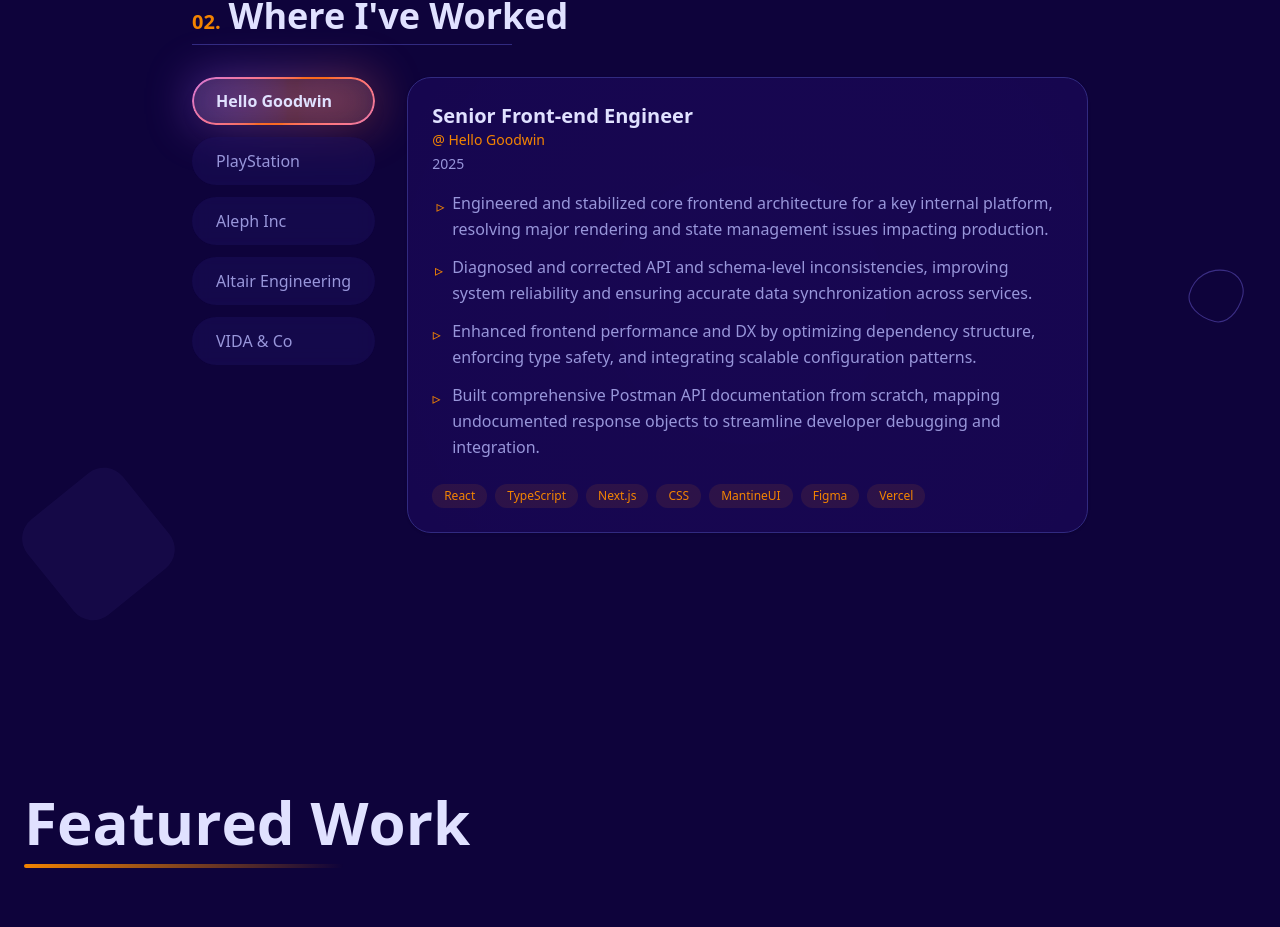
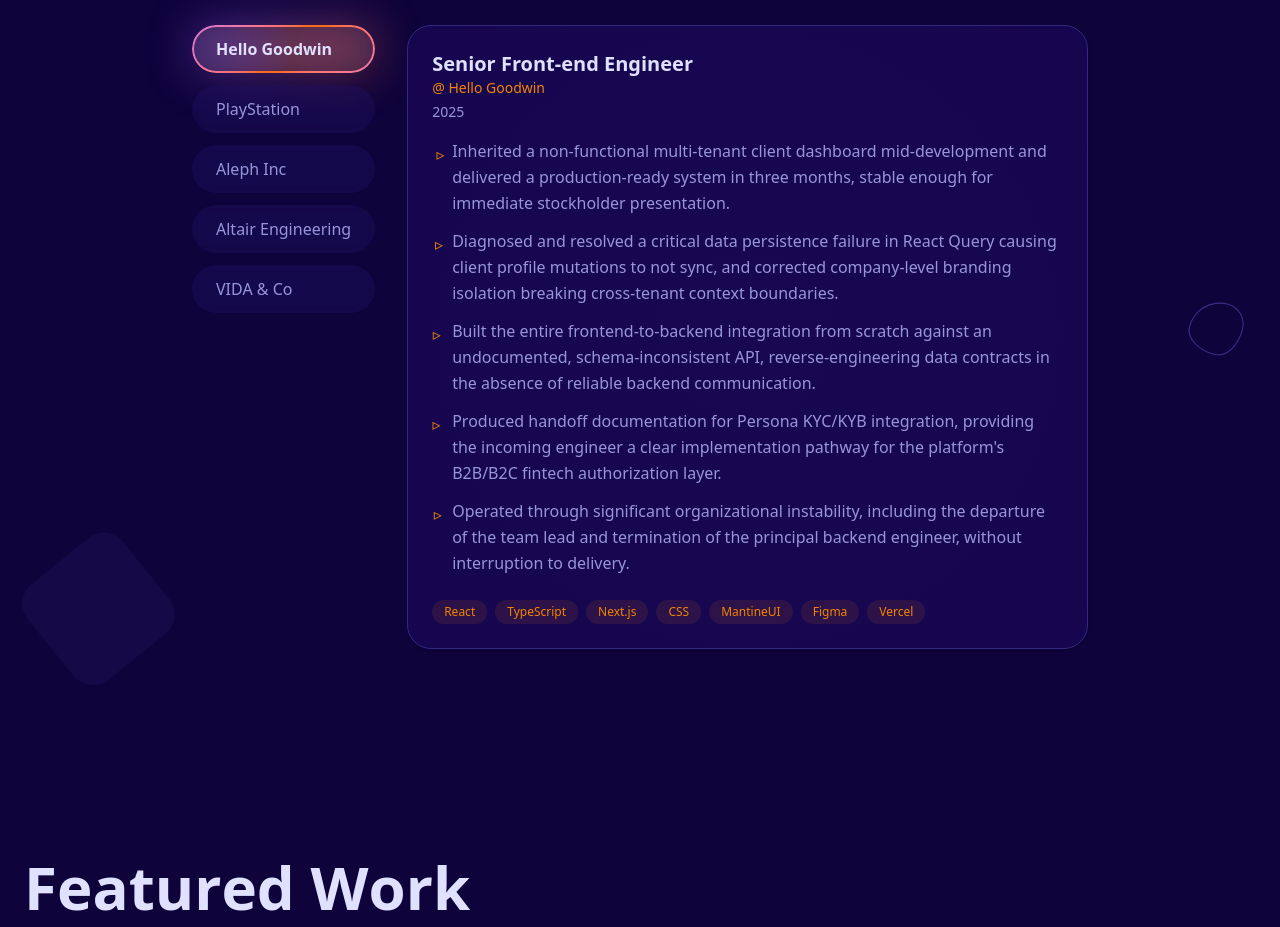
Before and after one commit to vsm1996/2026-portfolio, a Next.js app: page / in a window 1280 px wide. Shown: the part 2266-3193 px from the top of the page. Built offline with nearby package versions, Linux system fonts and the light colour scheme.

Commit message:
feat: restructure Goodwin experience

```diff
--- a/components/experience.tsx
+++ b/components/experience.tsx
@@ -13,10 +13,11 @@ const experiences = [
     position: "Senior Front-end Engineer",
     period: "2025",
     description: [
-      "Engineered and stabilized core frontend architecture for a key internal platform, resolving major rendering and state management issues impacting production.",
-      "Diagnosed and corrected API and schema-level inconsistencies, improving system reliability and ensuring accurate data synchronization across services.",
-      "Enhanced frontend performance and DX by optimizing dependency structure, enforcing type safety, and integrating scalable configuration patterns.",
-      "Built comprehensive Postman API documentation from scratch, mapping undocumented response objects to streamline developer debugging and integration.",
+      "Inherited a non-functional multi-tenant client dashboard mid-development and delivered a production-ready system in three months, stable enough for immediate stockholder presentation.",
+      "Diagnosed and resolved a critical data persistence failure in React Query causing client profile mutations to not sync, and corrected company-level branding isolation breaking cross-tenant context boundaries.",
+      "Built the entire frontend-to-backend integration from scratch against an undocumented, schema-inconsistent API, reverse-engineering data contracts in the absence of reliable backend communication.",
+      "Produced handoff documentation for Persona KYC/KYB integration, providing the incoming engineer a clear implementation pathway for the platform's B2B/B2C fintech authorization layer.",
+      "Operated through significant organizational instability, including the departure of the team lead and termination of the principal backend engineer, without interruption to delivery.",
     ],
     technologies: ["React", "TypeScript", "Next.js", "CSS", "MantineUI", "Figma", "Vercel"],
   },
```
